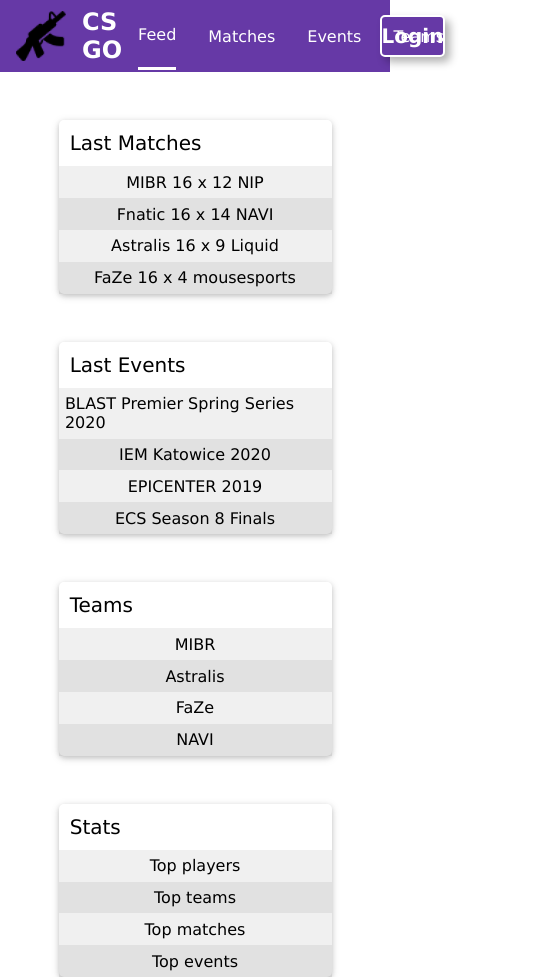
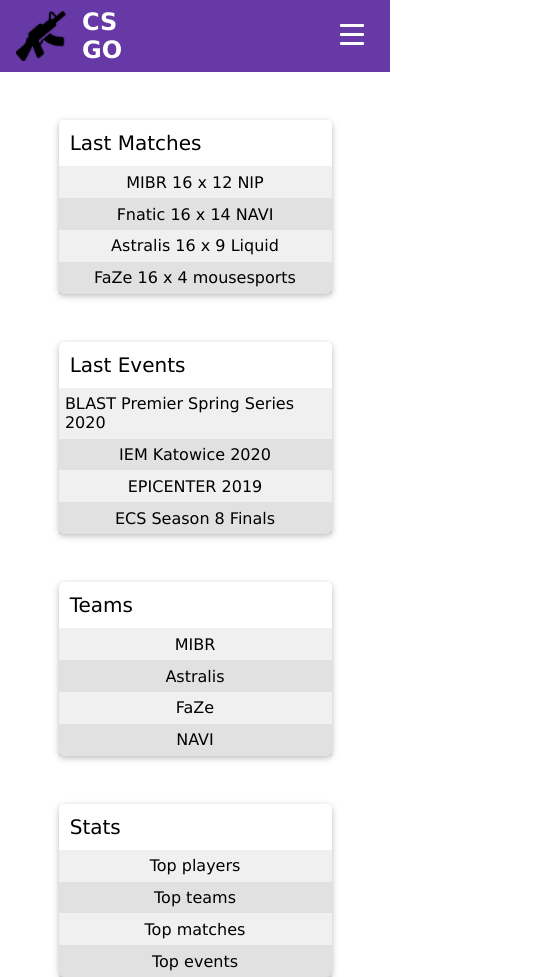
Before and after one commit to babugia/cs-web-styled-components, a React (Create React App) app: page / in a window 390 px wide. Shown: the whole page, 533 px wide, since content can reach past the window. Built offline with nearby package versions, Linux system fonts and the light colour scheme.

Commit message:
started responsive menu for mobile

```diff
--- a/src/Header/Header.jsx
+++ b/src/Header/Header.jsx
@@ -14,6 +14,76 @@
   background: #6639a6;
 `;
 
+const MobileContainer = styled.div`
+  cursor: pointer;
+  position: relative;
+  padding: 0 30px;
+  outline: none;
+
+  @media (min-width: 670px) {
+    display: none;
+  }
+`;
+
+const PrimaryContainer = styled.div`
+  display: flex;
+  position: relative;
+  width: 100%;
+  justify-content: space-evenly;
+
+  @media (max-width: 670px) {
+    display: none;
+  }
+
+  @media (max-width: 1000px) {
+    justify-content: flex-start;
+    padding-left: 2rem;
+  }
+`;
+
+const PrimaryMenu = ({ selectedMenu }) => (
+  <PrimaryContainer>
+    <Menu selected={selectedMenu} />
+    <LoginButton />
+  </PrimaryContainer>
+);
+
+const Icon = styled.h2`
+  font-size: 0;
+  left: 10px;
+  top: 33px;
+  position: absolute;
+  width: 24px;
+  height: 3px;
+  border-radius: 1px;
+  background: white;
+  &:after {
+    content: '';
+    top: 9px;
+    position: absolute;
+    width: 24px;
+    height: 3px;
+    border-radius: 1px;
+    background: white;
+  }
+
+  &:before {
+    content: '';
+    top: -9px;
+    position: absolute;
+    width: 24px;
+    height: 3px;
+    border-radius: 1px;
+    background: white;
+  }
+`;
+
+const MobileMenu = ({ selectedMenu }) => (
+  <MobileContainer>
+    <Icon>MOBILE</Icon>
+  </MobileContainer>
+);
+
 const Header = () => {
   const shared = useSelector(state => state.shared);
   const { selectedMenu } = shared;
@@ -21,8 +91,8 @@
   return (
     <Container>
       <Logo />
-      <Menu selected={selectedMenu} />
-      <LoginButton />
+      <PrimaryMenu selectedMenu={selectedMenu} />
+      <MobileMenu selectedMenu={selectedMenu} />
     </Container>
   );
 };
--- a/src/Header/LoginButton.jsx
+++ b/src/Header/LoginButton.jsx
@@ -12,10 +12,11 @@
 };
 
 const StyledLoginButton = styled(LoginButton)`
+  position: absolute;
+  right: 1.5rem;
   width: 75px;
   padding: 5px 0;
   color: white;
-  margin-right: 1rem;
   border-radius: 5px;
   text-decoration: none;
   align-self: center;
--- a/src/Header/Logo.jsx
+++ b/src/Header/Logo.jsx
@@ -4,6 +4,7 @@
 import { Link } from 'react-router-dom';
 
 const Title = styled.h1`
+  width: 77px;
   align-self: center;
   margin-left: 1rem;
   font-size: 1.5em;
@@ -13,6 +14,7 @@
 const Container = styled.div`
   display: flex;
   cursor: pointer;
+  width: 181px;
 `;
 
 const FeedLink = ({ children, className }) => (
--- a/src/Header/MenuItem.jsx
+++ b/src/Header/MenuItem.jsx
@@ -32,6 +32,10 @@
 
   @media (max-width: 768px) {
     font-size: 16px;
+    padding: 0 0.7rem !important;
+  }
+
+  @media (max-width: 1000px) {
     padding: 0 1rem;
   }
 
```
